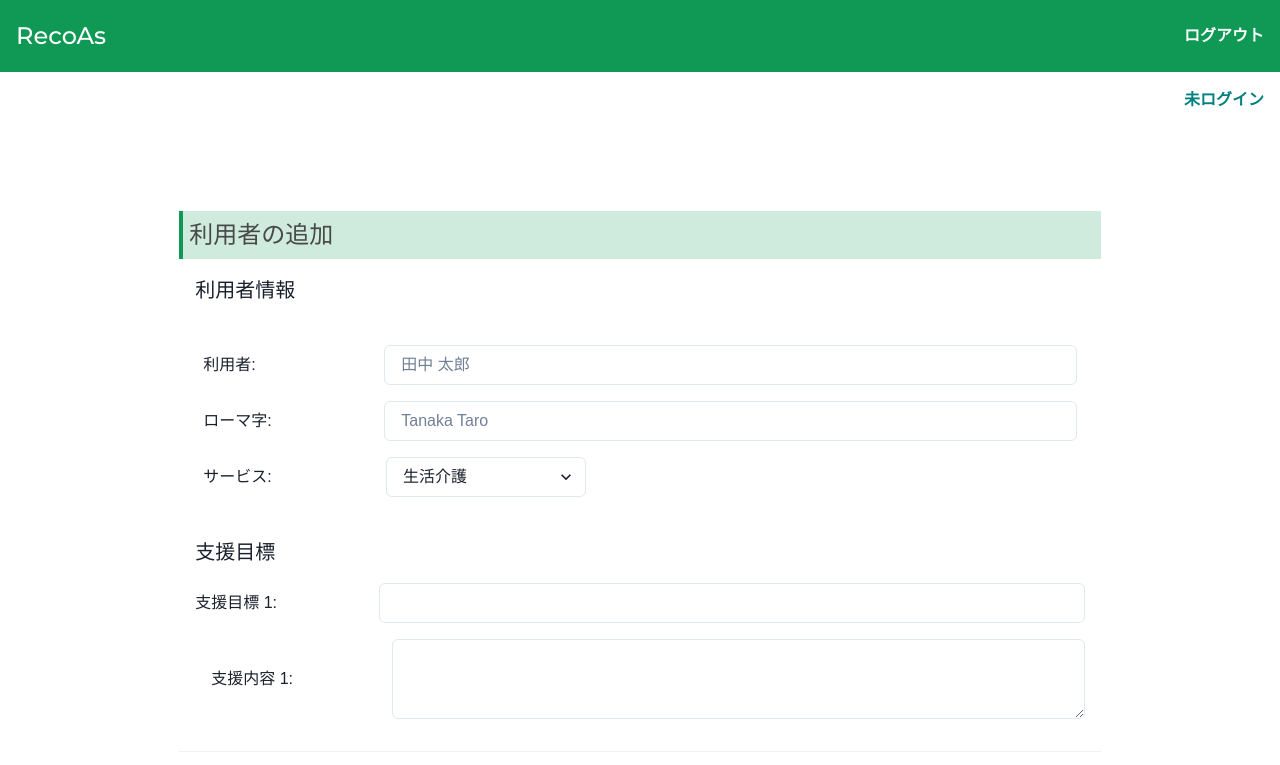
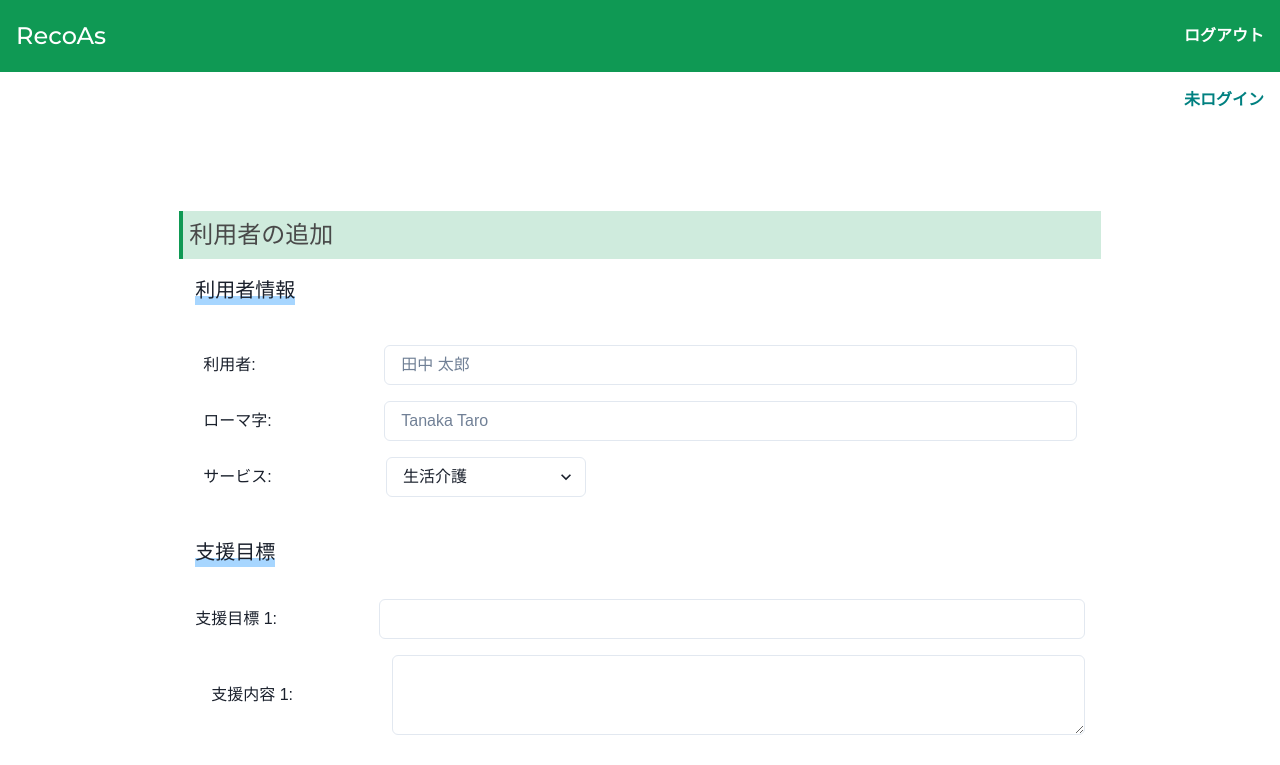
Before and after one commit to okaken2022/recoas, a Next.js app: page /administrator/addCustomer in a window 1280 px wide. Shown: the top 765 px of the page. Built offline with nearby package versions, Linux system fonts and the light colour scheme; no server answers; a web font is replaced by a local one.

Commit message:
css変更

```diff
--- a/pages/customers/[id]/index.tsx
+++ b/pages/customers/[id]/index.tsx
@@ -88,7 +88,7 @@ export default function Customer() {
 
     // 日付ごとにイベントオブジェクトを作成
     const newEvents: Event[] = dates.map((date) => ({
-      title: 'Event',
+      title: '',
       start: date,
     }));
 
@@ -146,7 +146,7 @@ export default function Customer() {
       <div>
         <b>{eventInfo.timeText}</b>
         <p
-          style={{ backgroundColor: 'skyblue', padding: '2px', cursor: 'pointer' }}
+          style={{ backgroundColor: 'skyblue', height: '50px', cursor: 'pointer' }}
           onClick={() => handleEventClick(eventInfo)}
         >
           {eventInfo.event.title}
--- a/styles/style.css
+++ b/styles/style.css
@@ -17,3 +17,7 @@
   padding: 0.25rem;
   border-left: 8px solid #0F9954;
 }
+.lead {
+  background: linear-gradient(transparent 70%, #a7d6ff 70%);
+  display: inline-block;
+}
```
